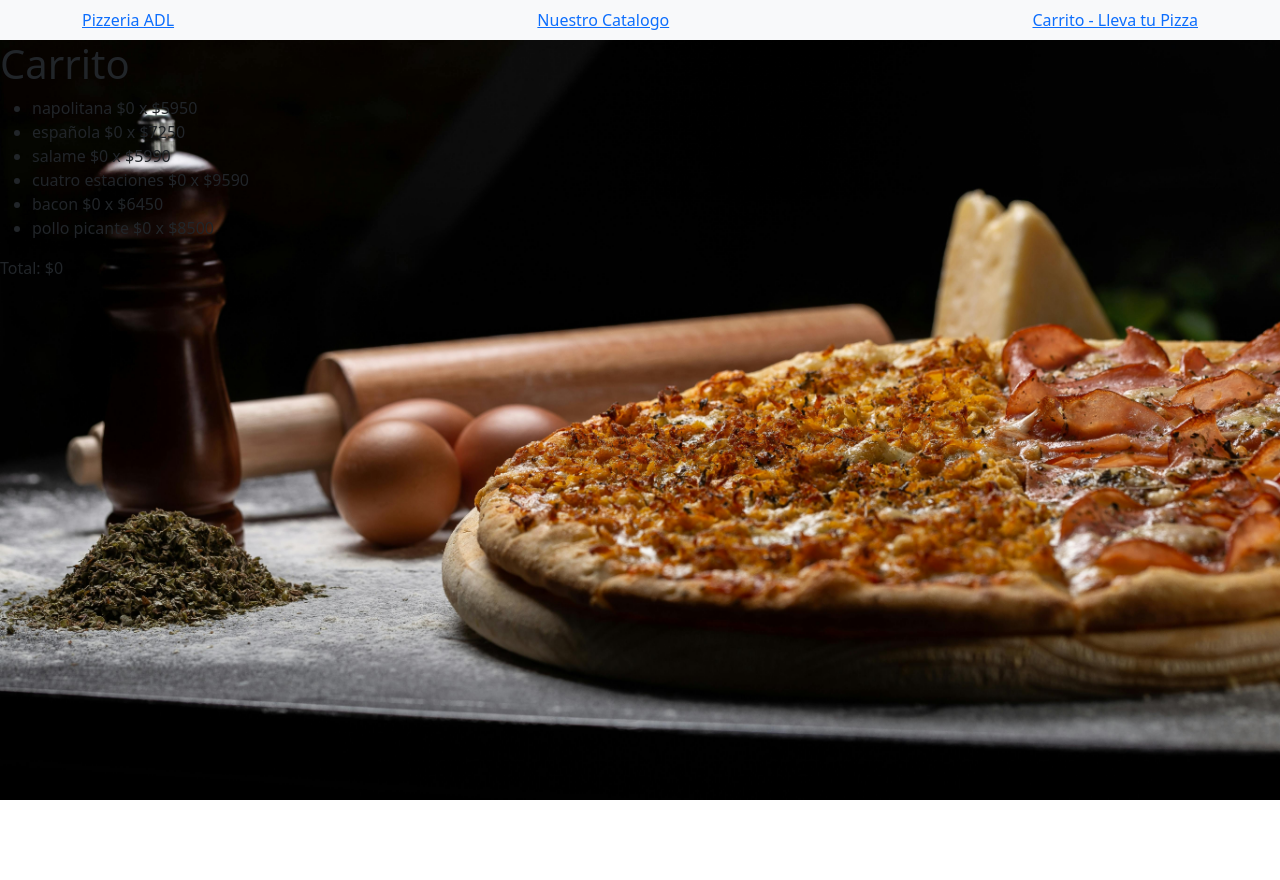
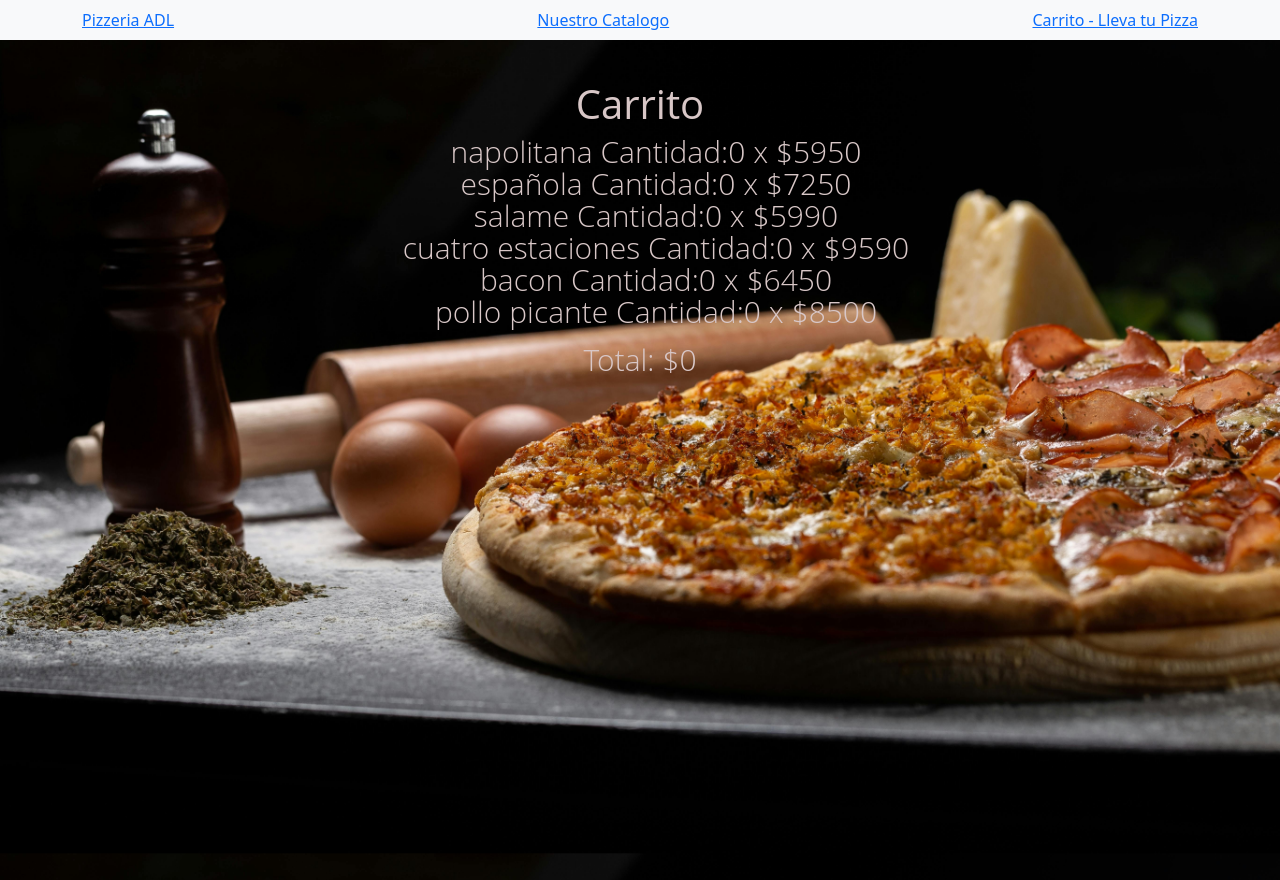
Before and after one commit to codeferlu/PizzeriaADL, a React (Vite) app: page /carrito in a window 1280 px wide. Before the commit the page ends 800 px from the top, so only its background shows below. Built offline with nearby package versions, Linux system fonts and the light colour scheme.

Commit message:
diseños

```diff
--- a/src/index.css
+++ b/src/index.css
@@ -30,4 +30,26 @@ body, html {
 
 .ache1 {
     text-align: center;
+    height: 100%;
+    margin-top: 20%;
+    color:rgb(216, 199, 199);
+    font-family: 'Open Sans', sans-serif;
+    font-size: 100px; font-weight: 300;
+    line-height: 32px;
+
 }
+
+.cajacarrito {
+    color:rgb(216, 199, 199);
+    font-family: 'Open Sans', sans-serif;
+    font-size: 30px; font-weight: 300;
+    line-height: 32px;
+    margin: 0 0 72px;
+    text-align: center;
+    height: 100vh;
+    margin-top: 5vh;
+
+}
+.ulcarrito{
+    list-style: none;
+}
--- a/src/views/Carrito.jsx
+++ b/src/views/Carrito.jsx
@@ -14,13 +14,15 @@ const Carrito = () => {
   }
   return (
     <>
+    <div className='cajacarrito'>
     <h1>Carrito</h1>
-    <ul>
+    <ul className='ulcarrito'>
       {
-        c.dataPizzas.map((pizza) => <li>{pizza.name} ${pizza.count} x ${pizza.price}</li>)
+        c.dataPizzas.map((pizza) => <li>{pizza.name} Cantidad:{pizza.count} x ${pizza.price}</li>)
       }
     </ul>
     <p>Total: ${ getTotal() }</p>
+    </div>
     </>
   )
 }
```
